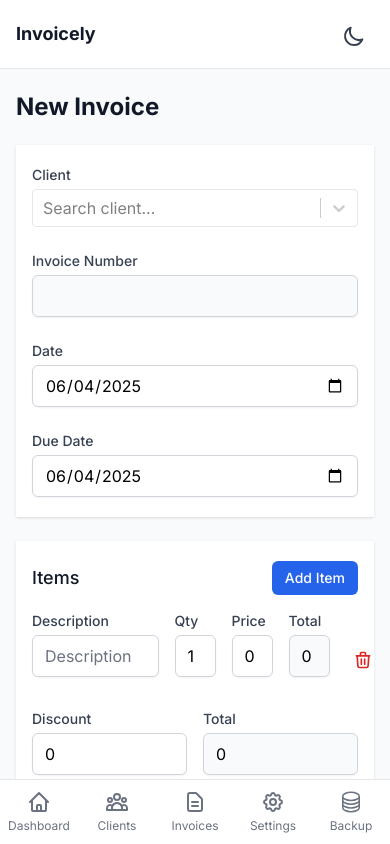
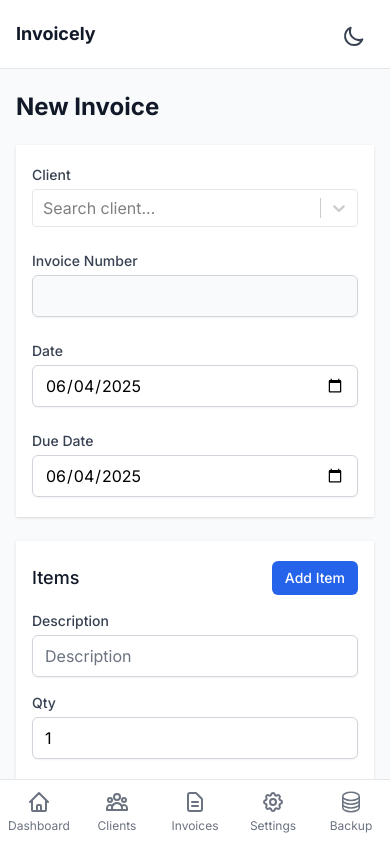
Before and after one commit to webheadzero/invoice-nextjs, a Next.js app: page /invoices/new in a window 390 px wide. Shown: the top 844 px of the page. Built offline with nearby package versions, Linux system fonts and the light colour scheme.

Commit message:
update layout

```diff
--- a/src/app/invoices/[id]/edit/page.tsx
+++ b/src/app/invoices/[id]/edit/page.tsx
@@ -337,7 +337,6 @@
                           value={item.rate}
                           onChange={(e) => handleItemChange(index, 'rate', parseFloat(e.target.value))}
                           placeholder="Rate"
-                          min="0"
                           className="mt-1 block w-full rounded-md border-gray-300 shadow-sm focus:border-blue-500 focus:ring-blue-500 dark:bg-gray-700 dark:border-gray-600 dark:text-white sm:text-sm"
                           required
                         />
--- a/src/app/invoices/new/page.tsx
+++ b/src/app/invoices/new/page.tsx
@@ -356,8 +356,8 @@
               </div>
 
               {formData.items.map((item, index) => (
-                <div key={index} className="grid grid-cols-12 gap-4 items-start">
-                  <div className="col-span-5">
+                <div key={index} className="grid grid-cols-1 lg:grid-cols-12 gap-4 items-start">
+                  <div className="col-span-2 lg:col-span-5">
                     <label className="block text-sm font-medium text-gray-700 dark:text-gray-300">
                       Description
                     </label>
@@ -393,7 +393,7 @@
                       value={item.rate}
                       onChange={(e) => handleItemChange(index, 'rate', Number(e.target.value))}
                       placeholder="Rate"
-                      min="0"
+
                       className="mt-1 block w-full rounded-md border-gray-300 shadow-sm focus:border-blue-500 focus:ring-blue-500 dark:bg-gray-700 dark:border-gray-600 dark:text-white sm:text-sm"
                       required
                     />
```
